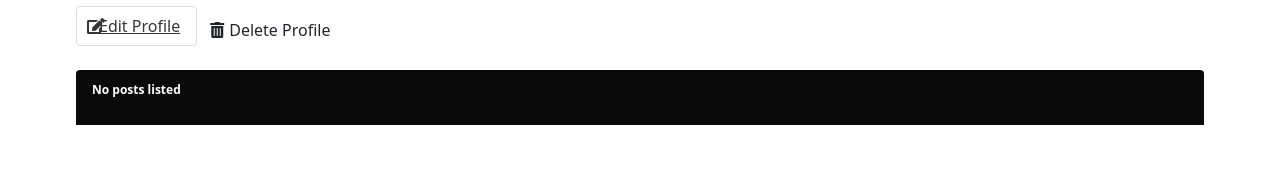
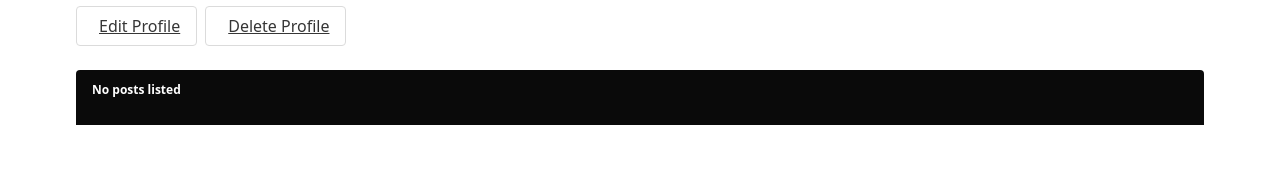
Before and after one commit to smithereens23nas/wayfarer, a Django app: template main_app/templates/profile_detail.html in a window 1280 px wide. Shown: the part 622-800 px from the top of the page. Run offline with Django 4.2, Linux system fonts and the light colour scheme; the template is opened without the code that fills it, so the values that code supplies are empty.

Commit message:
edit/delete_buttons

```diff
--- a/main_app/templates/profile_detail.html
+++ b/main_app/templates/profile_detail.html
@@ -12,12 +12,12 @@
                 <div class="buttons">
                   <a href="{% url 'profile_update' profile.pk %}" class="button is-outline">
                         <span class="icon">
-                            <i class="fas fa-edit"></i>
+
                         </span>Edit Profile
                       </a>
-                    </a href="{% url 'profile_delete' profile.pk %}" class="button is-outline">
-                        <span class="icon ">
-                            <i class="fas fa-trash-alt"></i>
+                    <a href="{% url 'profile_delete' profile.pk %}" class="button is-outline">
+                        <span class="icon">
+
                         </span>Delete Profile
                     </a>
                 </div>
@@ -40,7 +40,6 @@
                                     <span>No.{{forloop.counter}}</span>
                             <span><b>{{post.title}}</b> by : {{post.author}}</span>
                             <div>{{post.body}}</div>
-
                                   </div>
                                 </div>
                               </div>
```
Also changed, not shown: main_app/templates/post_list.html (+12 -6 lines).
